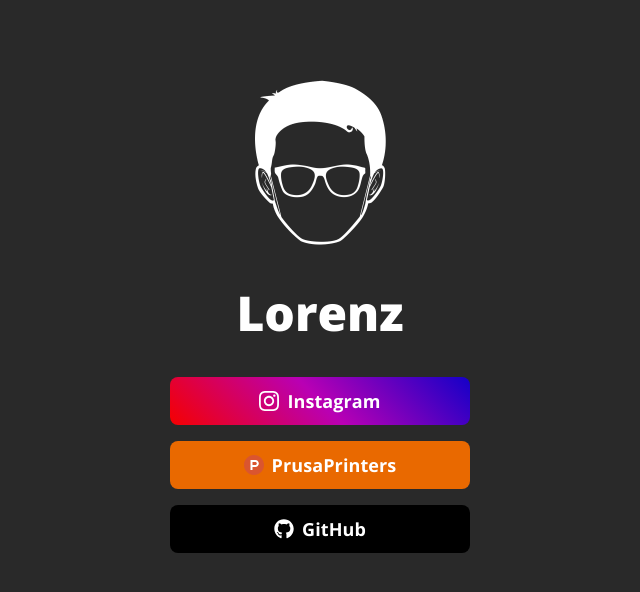
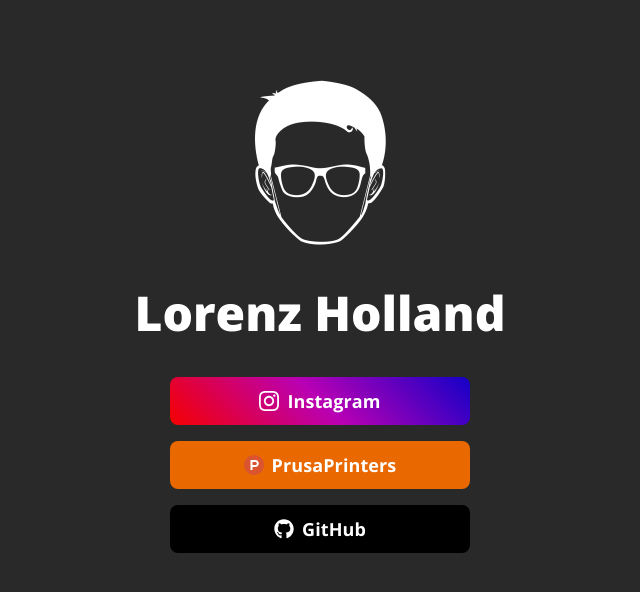
Before and after one commit to LorenzHolland/lorenzholland.github.io, a plain HTML site: page index.html in a window 1280 px wide. Shown: the whole page, without its empty margins (320-960 px from the left). Drawn offline with nearby package versions, Linux system fonts and the light colour scheme.

Commit message:
Update index.html

```diff
--- a/index.html
+++ b/index.html
@@ -24,7 +24,7 @@
 
         <img src="images/avatar2.png" srcset="images/avatar2.png 2x" alt="LittleLink Logo">
 
-        <h1>Lorenz</h1>
+        <h1>Lorenz Holland</h1>
 
         <!-- Instagram -->
         <a class="button button-instagram" href="https://www.instagram.com/lolle457/" target="_blank" rel="noopener"><img class="icon" src="icons/instagram.svg" alt="Instagram Logo">Instagram</a>
```
